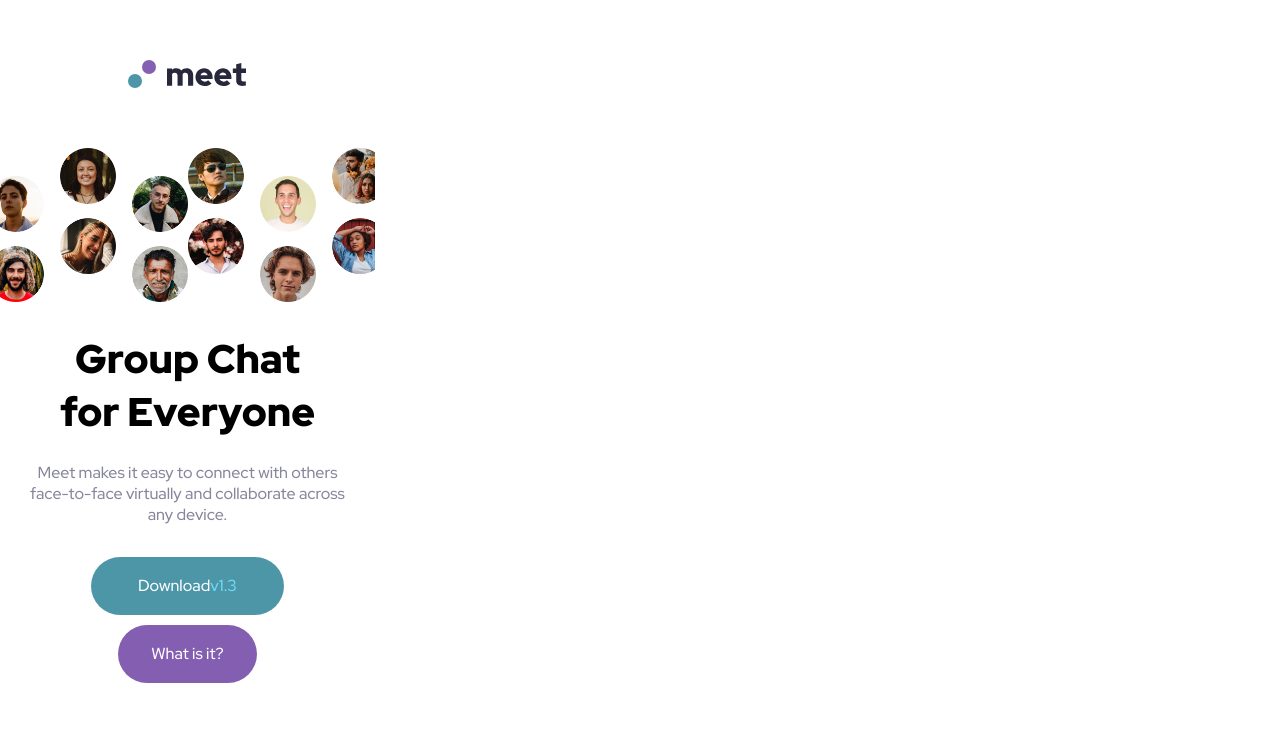
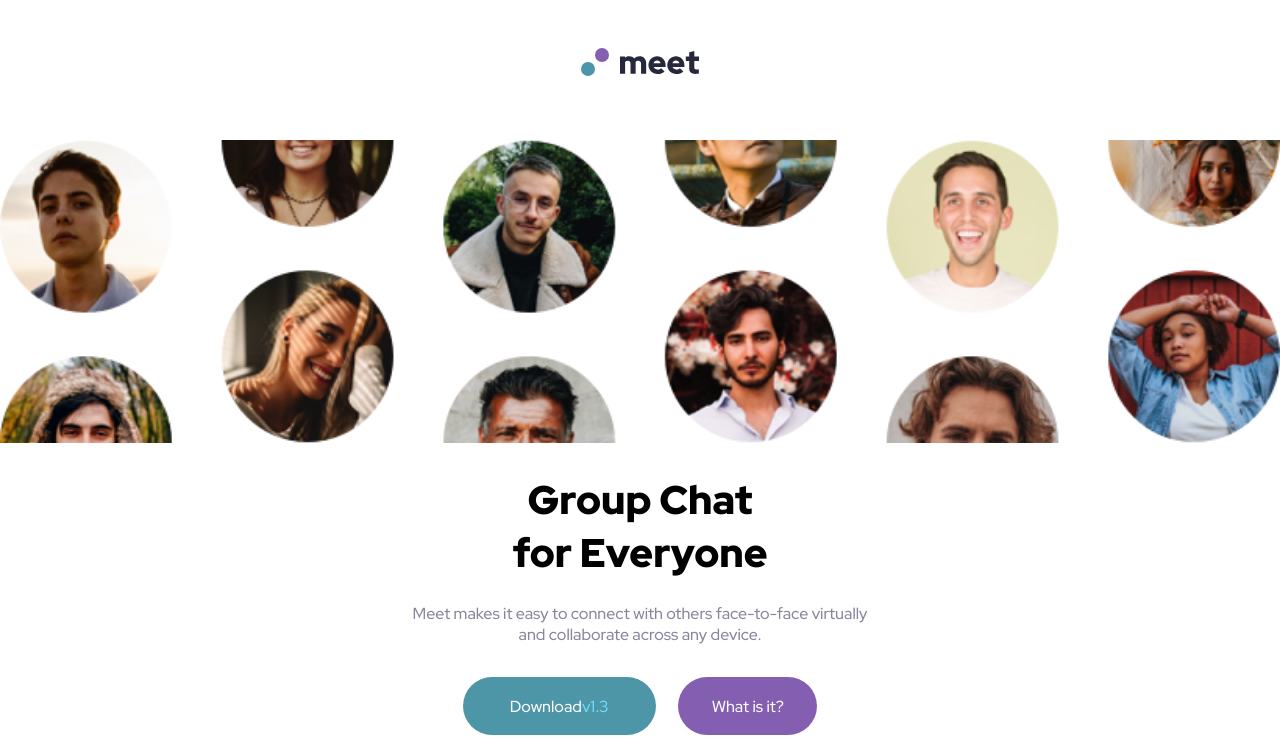
Before and after one commit to jamiebloem/frontend-mentor-challenge, a plain HTML site: page meet-landing-page/starter-code/index.html in a window 1280 px wide. Shown: the top 751 px of the page. Drawn offline with Linux system fonts and the light colour scheme.

Commit message:
landingpage-tablet

```diff
--- a/meet-landing-page/starter-code/index.html
+++ b/meet-landing-page/starter-code/index.html
@@ -16,18 +16,16 @@
 <img alt="logo" class="logo" src="./assets/logo.svg"/>
 
 <div class="image--heading">
-    <img alt="people" class="image--people-left" src="./assets/desktop/image-hero-left.png"/>
-    <img alt="people"
-         class="image--people-right"
-         src="./assets/desktop/image-hero-right.png"/>
+<!-- -->
 </div>
 <h1 class="title title--first">Group Chat for Everyone</h1>
 <p class="text">Meet makes it easy to connect with others face-to-face virtually and collaborate across any device.</p>
 
+<div class="cta-buttons">
 <button class="button button--blue"> Download <span class="button__text--blue">v1.3</span></button>
 
 <button class="button button--purple"> What is it?</button>
-
+</div>
 <div class="circle-number"> 01</div>
 
 <div class="images__group">
--- a/meet-landing-page/starter-code/styles.css
+++ b/meet-landing-page/starter-code/styles.css
@@ -5,7 +5,7 @@
     /*border: red solid 2px;*/
 }
 
-:root{
+:root {
     --color-primary: hsl(192, 37%, 48%);
     --color-primary-light: hsl(192, 90%, 77%);
     --color-secondary: hsl(268, 34%, 53%);
@@ -19,8 +19,7 @@ html {
 }
 
 .logo {
-    padding: 30px;
-    margin: 30px;
+    margin: 48px 0 64px 0;
     text-align: center;
 }
 
@@ -29,7 +28,6 @@ body {
     flex-direction: column;
     justify-content: center;
     align-items: center;
-    width: 375px;
     font-family: 'Red Hat Display', sans-serif;
     overflow-x: hidden;
 }
@@ -38,6 +36,11 @@ body {
     display: flex;
     flex-wrap: nowrap;
     margin-bottom: 30px;
+    background-image: url("./assets/tablet/image-hero.png");
+    height: 153px;
+    width: 100%;
+    background-size: cover;
+    background-position: center;
 }
 
 .image--people-left {
@@ -113,6 +116,7 @@ body {
     margin-bottom: 10px;
     font-weight: 500;
 }
+
 
 .button__text--blue {
     color: hsl(192, 90%, 70%);
@@ -203,3 +207,34 @@ footer {
     color: white;
     font-weight: 500;
 }
+
+@media only screen and (min-width: 768px) {
+    .image--heading {
+        height: 303px;
+    }
+
+    .text {
+        width: 457px;
+    }
+
+    .cta-buttons {
+        display: flex;
+        flex-direction: row;
+        width: 400px;
+        justify-content: space-evenly;
+    }
+
+    .title--second {
+        font-size: 40px;
+        width: 55%;
+    }
+    .title--footer {
+        font-size: 40px;
+        width: 50%;
+    }
+
+    .footer--text {
+        width: 70%;
+    }
+
+}
```
